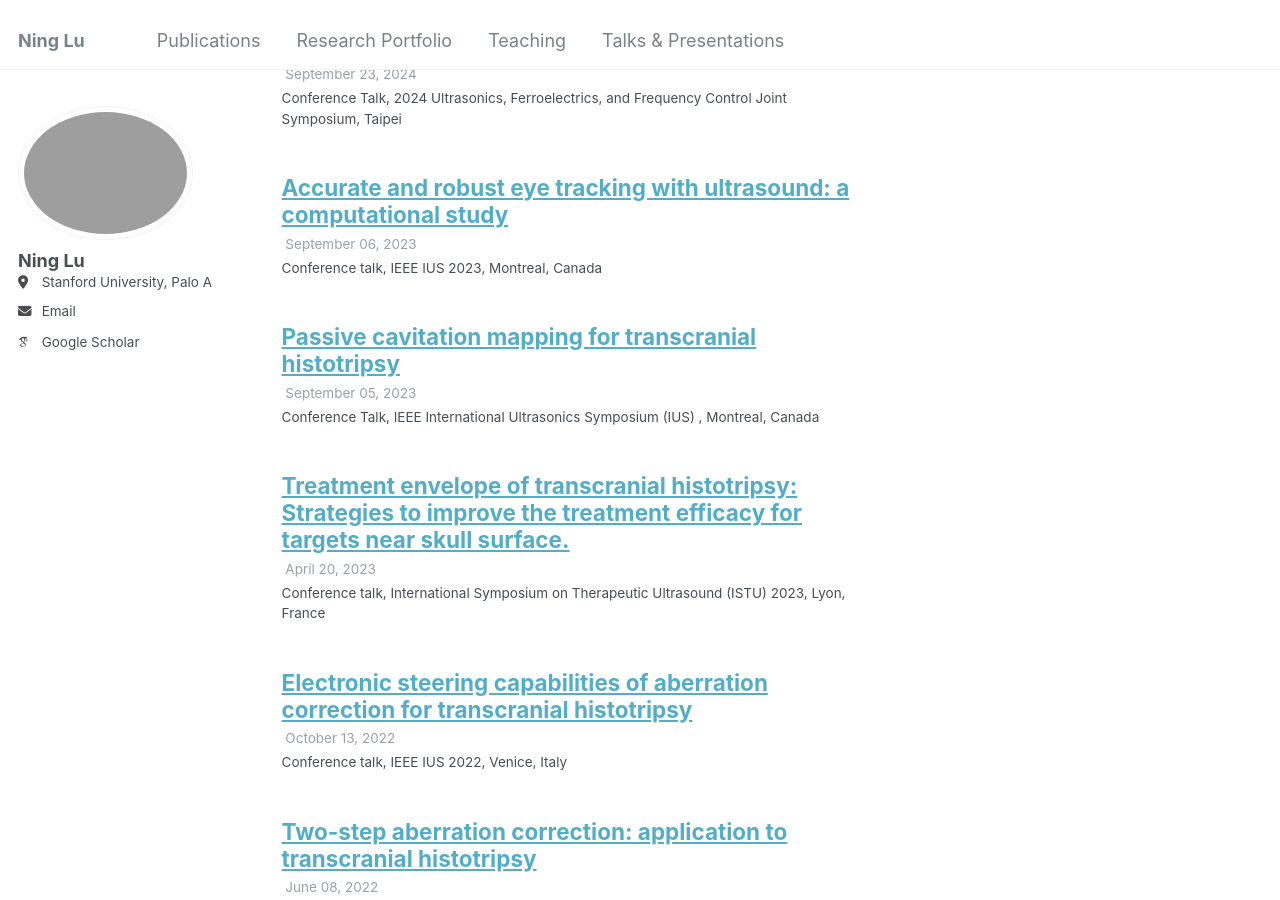
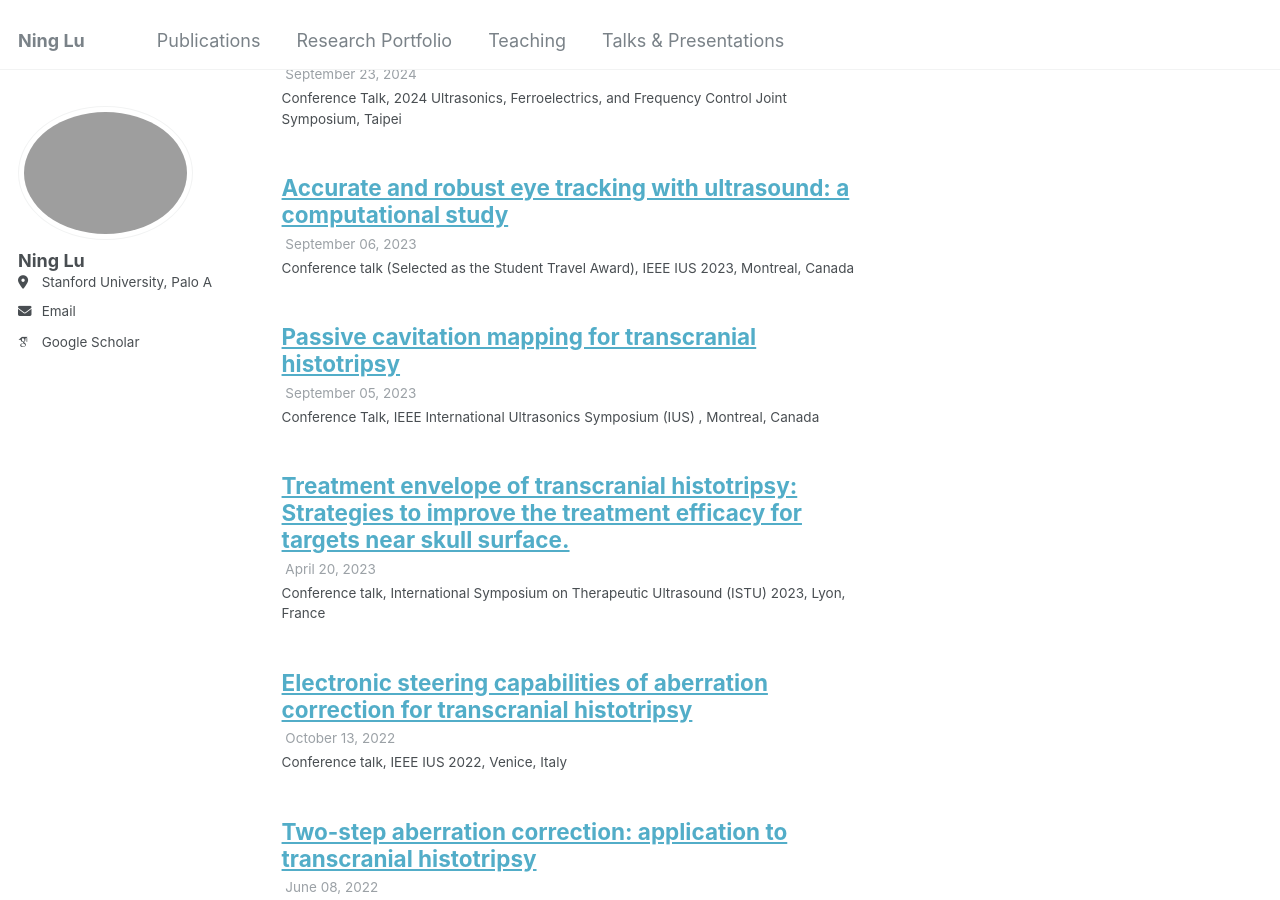
Before and after one commit to NingLu-Ultrasound/ninglu-ultrasound.github.io, a Jekyll site: the page built from _pages/talks.html, in a window 1280 px wide and 900 px high, scrolled down 344 px. Built offline with Jekyll 4.4.1, drawn with Linux system fonts in a browser that asks for light colours; some web fonts are replaced.

Commit message:
Update 2023-10-13-talk-6.md

```diff
--- a/_talks/2023-10-13-talk-6.md
+++ b/_talks/2023-10-13-talk-6.md
@@ -1,7 +1,7 @@
 ---
 title: "Accurate and robust eye tracking with ultrasound: a computational study"
 collection: talks
-type: "Conference talk"
+type: "Conference talk (Selected as the Student Travel Award)"
 permalink: /talks/2023-10-13-talk-6
 venue: "IEEE IUS 2023"
 date: 2023-09-06
```
